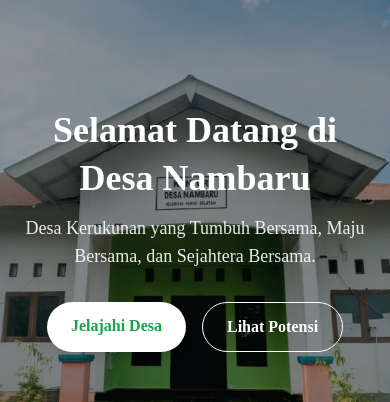
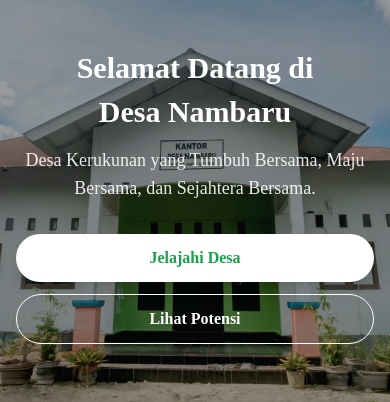
Before and after one commit to pallakawe/websitedesanambaru, a Next.js app: page / in a window 390 px wide. Shown: the part 191-593 px from the top of the page. Built offline with nearby package versions, Linux system fonts and the light colour scheme; no server answers; the database is empty.

Commit message:
Improve responsive layout and accessibility: app/page.tsx

```diff
--- a/app/page.tsx
+++ b/app/page.tsx
@@ -40,20 +40,20 @@ export default function Home() {
   return (
     <div className="flex flex-col gap-16 pb-16">
       {/* Hero Section */}
-      <section className="relative w-full h-screen -mt-16 flex items-center justify-center overflow-hidden">
+      <section className="relative w-full min-h-[min(760px,100svh)] md:min-h-[min(860px,100svh)] -mt-16 flex items-center justify-center overflow-hidden pt-24 pb-20">
         <div className="absolute inset-0 bg-black/40 z-10" />
         <div className="absolute inset-0 z-0 bg-cover bg-center" style={{ backgroundImage: 'url("/images/backgroundberanda.jpeg")' }} />
         <div className="relative z-20 text-center text-white px-4">
-          <h1 className="text-4xl md:text-6xl font-bold mb-4 animate-in slide-in-from-bottom flex flex-col gap-2">
+          <h1 className="text-3xl sm:text-4xl md:text-6xl font-bold mb-4 animate-in slide-in-from-bottom flex flex-col gap-2">
             <span>Selamat Datang di</span>
             <span className="text-white">Desa Nambaru</span>
           </h1>
           <p className="text-lg md:text-xl max-w-2xl mx-auto opacity-90 animate-in slide-in-from-bottom delay-150">
             Desa Kerukunan yang Tumbuh Bersama, Maju Bersama, dan Sejahtera Bersama.
           </p>
-          <div className="mt-8 flex gap-4 justify-center">
-            <a href="/profil" className="bg-white text-primary px-6 py-3 rounded-full font-semibold hover:bg-opacity-90 transition shadow-lg">Jelajahi Desa</a>
-            <a href="/potensi" className="bg-transparent border border-white text-white px-6 py-3 rounded-full font-semibold hover:bg-white/10 transition">Lihat Potensi</a>
+          <div className="mt-8 flex flex-col sm:flex-row gap-3 sm:gap-4 justify-center items-stretch sm:items-center max-w-sm sm:max-w-none mx-auto">
+            <a href="/profil" className="bg-white text-primary text-center px-6 py-3 rounded-full font-semibold hover:bg-opacity-90 transition shadow-lg">Jelajahi Desa</a>
+            <a href="/potensi" className="bg-transparent border border-white text-white text-center px-6 py-3 rounded-full font-semibold hover:bg-white/10 transition">Lihat Potensi</a>
           </div>
         </div>
       </section>
@@ -103,7 +103,7 @@ export default function Home() {
         <div className="grid grid-cols-1 md:grid-cols-3 gap-12">
           {/* Berita Dinamis */}
           <div className="md:col-span-2">
-            <div className="flex justify-between items-center mb-6">
+            <div className="flex flex-wrap gap-2 justify-between items-center mb-6">
               <h2 className="text-2xl font-bold">Kabar Desa Terbaru</h2>
               <a href="/berita" className="text-primary text-sm font-semibold hover:underline">Lihat Semua</a>
             </div>
@@ -111,8 +111,8 @@ export default function Home() {
               {newsList.length === 0 ? (
                 <p className="text-gray-400 text-sm py-4">Belum ada berita yang dipublikasikan.</p>
               ) : newsList.map((item) => (
-                <Link key={item.id} href={`/berita/${item.id}`} className="flex gap-4 group cursor-pointer block">
-                  <div className="w-32 h-24 bg-muted rounded-lg overflow-hidden flex-shrink-0">
+                <Link key={item.id} href={`/berita/${item.id}`} className="flex flex-col sm:flex-row gap-4 group cursor-pointer">
+                  <div className="w-full sm:w-32 h-44 sm:h-24 bg-muted rounded-lg overflow-hidden flex-shrink-0">
                     <img src={item.image_url?.split(',')[0] || PLACEHOLDER_IMG} alt={item.title} className="w-full h-full object-cover group-hover:scale-105 transition-transform" />
                   </div>
                   <div>
@@ -129,7 +129,7 @@ export default function Home() {
 
           {/* Agenda Dinamis */}
           <div>
-            <div className="flex justify-between items-center mb-6">
+            <div className="flex flex-wrap gap-2 justify-between items-center mb-6">
               <h2 className="text-2xl font-bold">Agenda Kegiatan</h2>
               <a href="/agenda" className="text-primary text-sm font-semibold hover:underline">Semua</a>
             </div>
```
